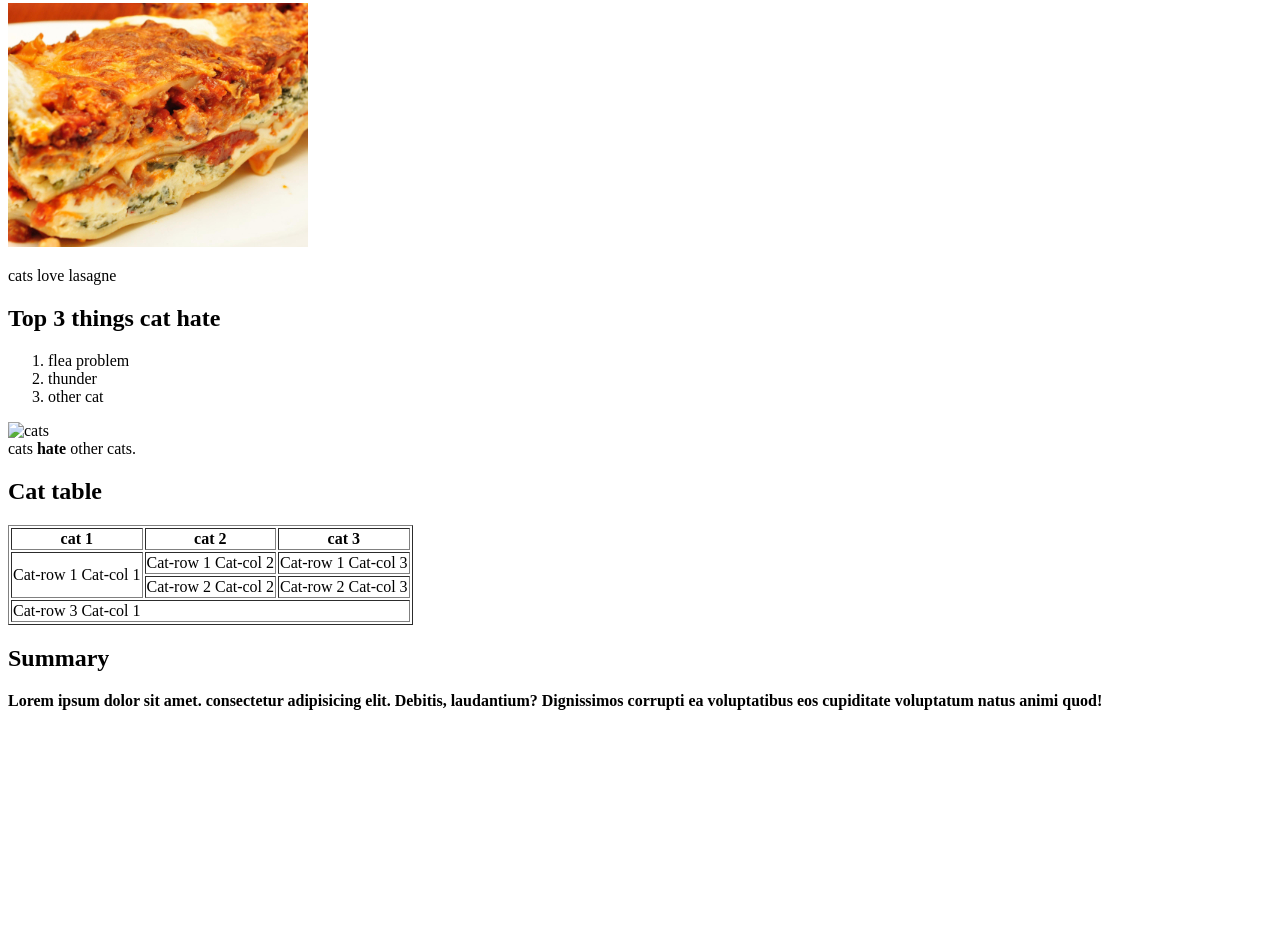
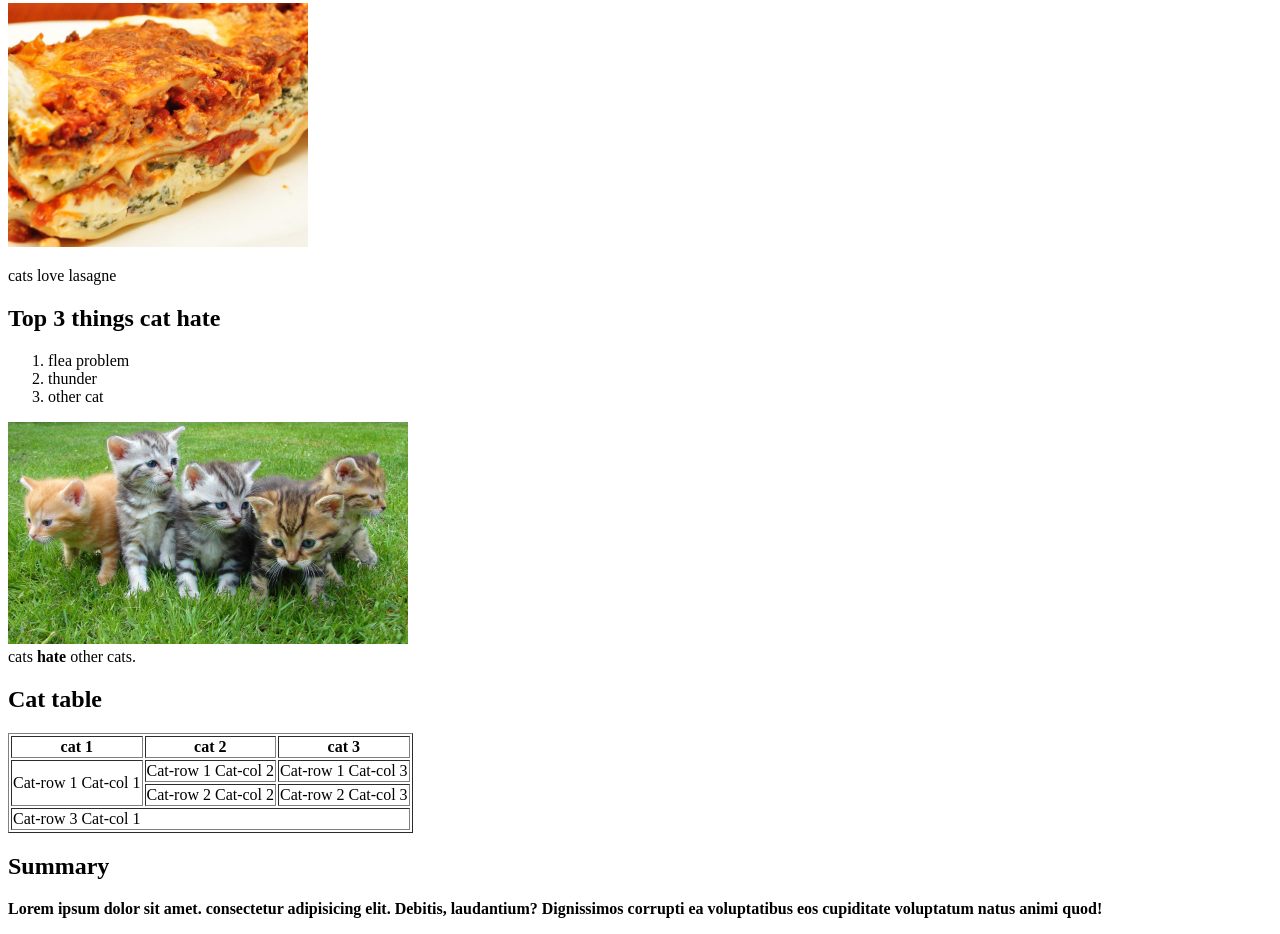
Before and after one commit to ironwillanand78/module_3_day_2_Cw, a plain HTML site: page index.html in a window 1280 px wide. Shown: the part 614-1548 px from the top of the page. Before the commit the page ends 1340 px from the top, so only its background shows below. Drawn offline with Linux system fonts and the light colour scheme; the site is published under a folder, as on GitHub Pages, so addresses that start at the root find nothing.

Commit message:
Update index.html

```diff
--- a/index.html
+++ b/index.html
@@ -25,7 +25,7 @@
             <li>thunder</li>
             <li>other cat</li>
         </ol>
-        <div><img src="/cats.jpg" alt="cats"></div>
+        <div><img src="cats.jpg" alt="cats"></div>
         cats <strong>hate </strong> other cats.
         <h2>Cat table</h2>
         <table border >
```
